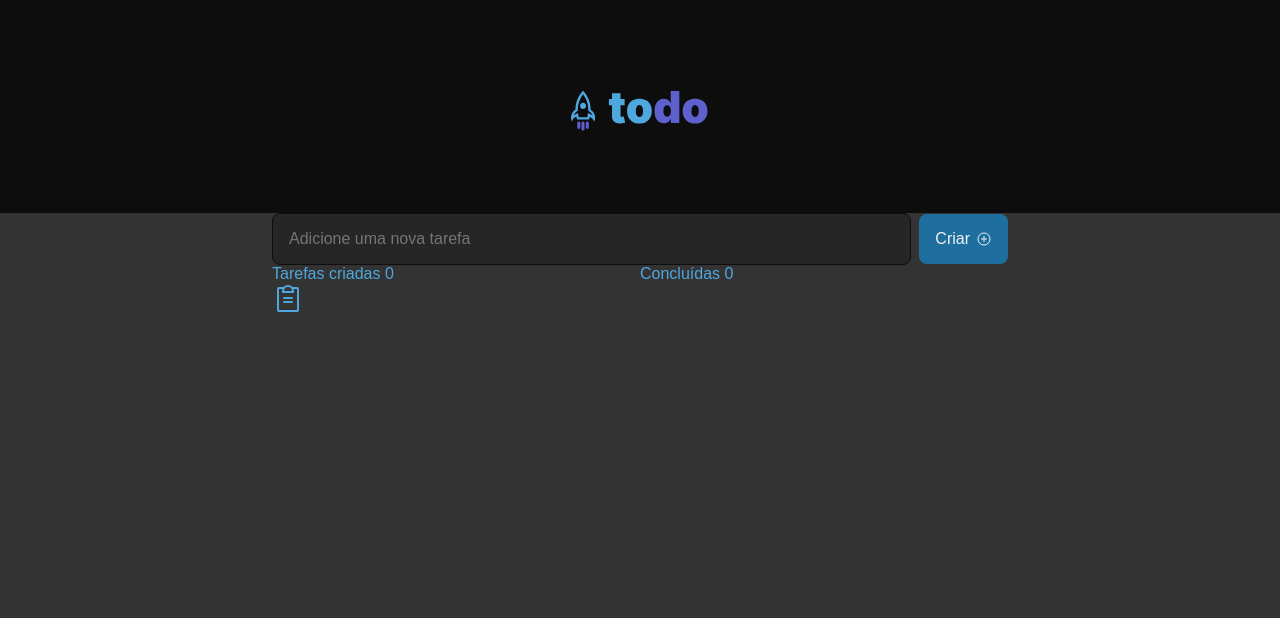
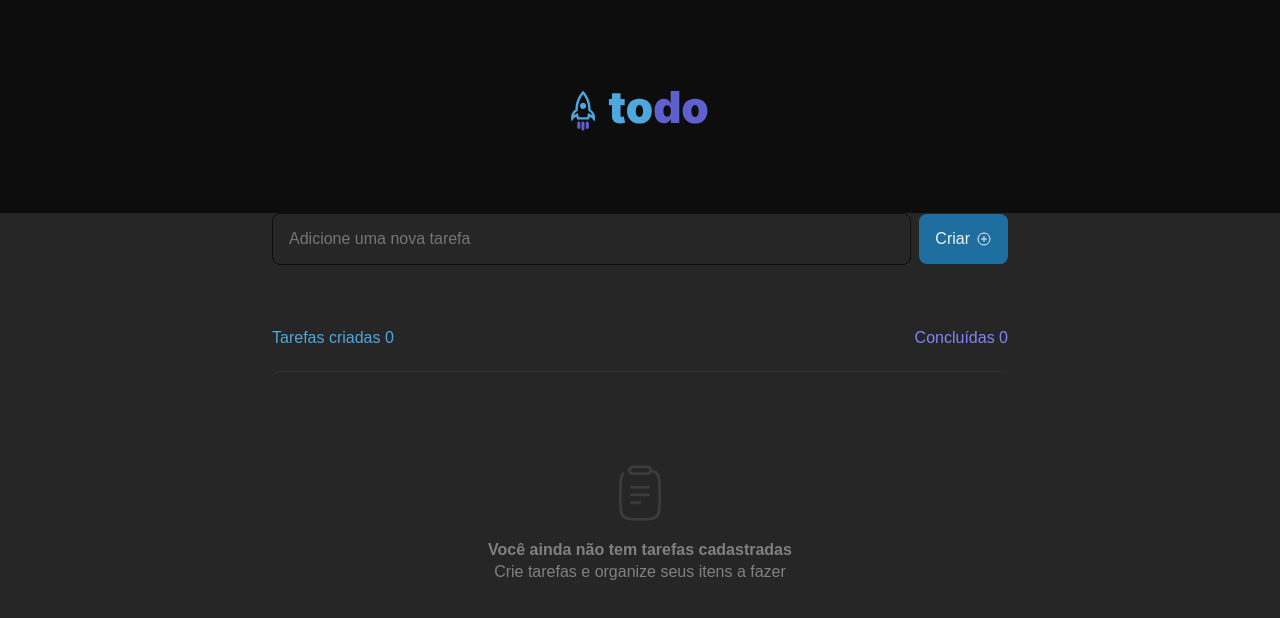
Before and after one commit to BacelarVitor/react-todo, a React (Vite) app: page / in a window 1280 px wide. Shown: the top 618 px of the page. Built offline with nearby package versions, Linux system fonts and the light colour scheme.

Commit message:
empty message

```diff
--- a/src/TodoList.module.css
+++ b/src/TodoList.module.css
@@ -2,16 +2,39 @@
     display: grid;
     align-items: center;
     width: 100%;
+    gap: 1.5rem;
+    margin-top: 4rem;
 }
 
 .info {
-    display: grid;
-    grid-template-columns: 1fr 1fr;
-    align-items: stretch;
+    display: flex;
+    justify-content: space-between;
 }
 
-.content {
+.info p:nth-child(2) {
+    color: var(--purple-300);
+}
+
+.empty {
     display: flex;
     justify-content: center;
     align-items: center;
+    background: url(assets/clipboard.svg) no-repeat center;
+    height: 15.25rem;
+    flex-direction: column;
+    padding: 4rem 1.5rem;
+
+    border-top: 1px solid var(--gray-400);
+    border-radius: 8px;
 }
+
+.empty span {
+    display: block;
+    line-height: 1.4rem;
+    color: var(--gray-300);
+}
+
+.empty span:nth-child(1) {
+    font-weight: bold;
+    padding-top: 8.5rem;
+}
--- a/src/TodoList.tsx
+++ b/src/TodoList.tsx
@@ -8,11 +8,14 @@ export function TodoList() {
                 <p>Tarefas criadas <span>0</span></p>
                 <p>Concluídas <span>0</span></p>
             </div>
-            <main>
-                <div>
-                    <ClipboardText size={32} />
-                </div>
-            </main>
+            <div className={styles.empty}>
+                <span>
+                    Você ainda não tem tarefas cadastradas
+                </span>
+                <span>
+                    Crie tarefas e organize seus itens a fazer
+                </span>
+            </div>
         </div>
     )
 }
--- a/src/global.css
+++ b/src/global.css
@@ -23,7 +23,7 @@
 }
 
 body {
-    background-color: var(--gray-400);
+    background-color: var(--gray-500);
     color: var(--blue-300);
     -webkit-font-smoothing: antialiassed;
 }
```
Also changed, not shown: src/assets/clipboard.svg (added).
